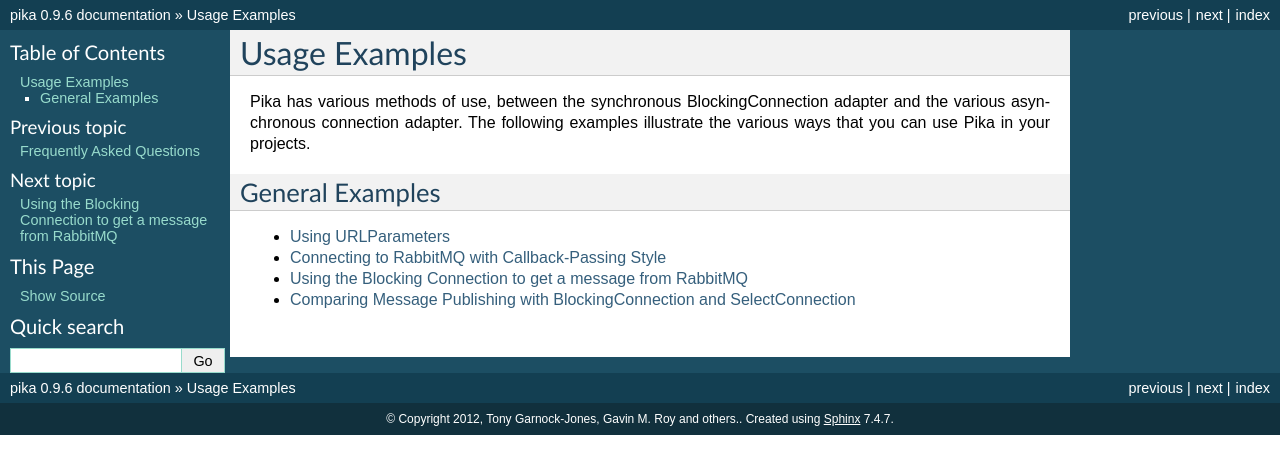
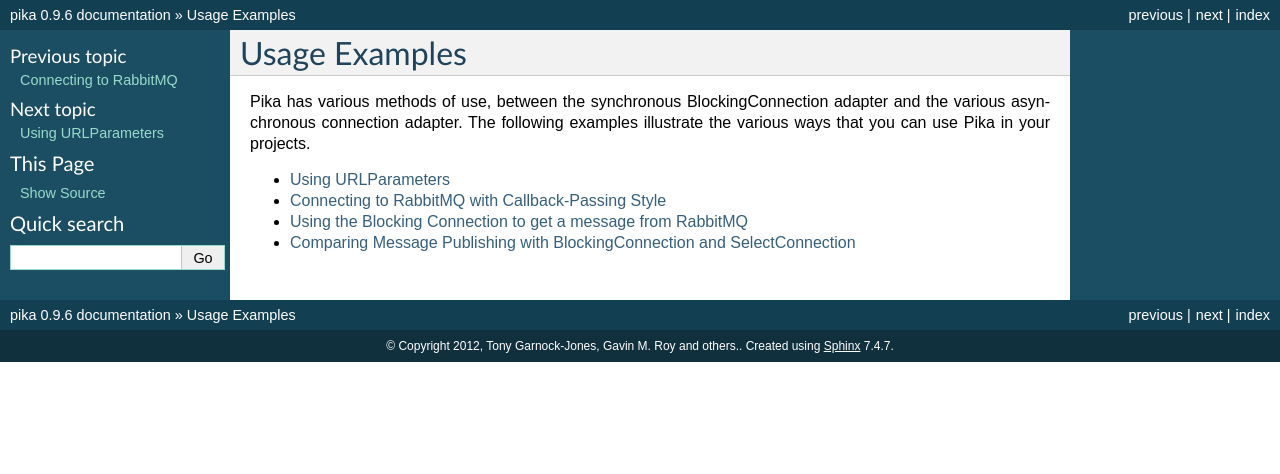
Before and after one commit to pika/pika, a Sphinx documentation site: the page built from docs/examples/index.rst, in a window 1280 px wide. Shown: the top 474 px of the page. Built offline with Sphinx 7.4.7, drawn with Linux system fonts in a browser that asks for light colours.

Commit message:
Continued updates of documentation

```diff
--- a/docs/connecting.rst
+++ b/docs/connecting.rst
@@ -172,7 +172,7 @@ Example::
 TCP Backpressure
 ----------------
 
-As of RabbitMQ 2.0, client side `Channel.Flow <http://www.rabbitmq.com/amqp-0-9-1-quickref.html#channel.flow>`_ has been removed [#f1]_. Instead, the RabbitMQ broker uses TCP Backpressure to slow your client if it is delivering messages too fast. If you pass in backpressure_detection into your connection parameters, Pika attempts to help you handle this situation by providing a mechanism by which you may be notified if Pika has noticed too many frames have yet to be delivered. By registering a callback function with the :py:meth:`add_backpressure_callback <adapters.select_connection.SelectConnection.add_backpressure_callback>` method of any connection adapter, your function will be called when Pika sees that a backlog of 10 times the average frame size you have been sending has been exceeded. You may tweak the notification multiplier value by calling the :py:meth:`set_backpressure_multiplier <adapters.select_connection.SelectConnection.set_backpressure_multiplier>` method passing any integer value.
+As of RabbitMQ 2.0, client side `Channel.Flow <http://www.rabbitmq.com/amqp-0-9-1-quickref.html#channel.flow>`_ has been removed [#f1]_. Instead, the RabbitMQ broker uses TCP Backpressure to slow your client if it is delivering messages too fast. If you pass in backpressure_detection into your connection parameters, Pika attempts to help you handle this situation by providing a mechanism by which you may be notified if Pika has noticed too many frames have yet to be delivered. By registering a callback function with the :py:meth:`add_backpressure_callback <pika.connection.Connection.add_backpressure_callback>` method of any connection adapter, your function will be called when Pika sees that a backlog of 10 times the average frame size you have been sending has been exceeded. You may tweak the notification multiplier value by calling the :py:meth:`set_backpressure_multiplier <pika.connection.Connection.set_backpressure_multiplier>` method passing any integer value.
 
 Example::
 
@@ -210,7 +210,7 @@ a delivery failure when using basic_publish.
 
 Basic.Get is a blocking call which will either return the Method Frame, Header Frame and Body of a message, or it will return a Basic.GetEmpty frame as the Method Frame.
 
-For more information on using the BlockingConnection, see :py:meth:`BlockingChannel <blocking_connection.BlockingChannel>`
+For more information on using the BlockingConnection, see :py:meth:`BlockingChannel <pika.adapters.blocking_connection.BlockingChannel>`
 
 Publishing Example::
 
--- a/docs/examples/blocking_basic_get.rst
+++ b/docs/examples/blocking_basic_get.rst
@@ -2,6 +2,7 @@ Using the Blocking Connection to get a message from RabbitMQ
 ============================================================
 
 .. _example_blocking_basic_get:
+
 The :py:meth:`BlockingChannel.basic_get` method will return a tuple with the members.
 
 If the server return a message, the first item in the tuple will be a :py:meth:`pika.spec.Basic.GetOk` object with the current message count, the redelivered flag, the routing key that was used to put the message in the queue, and the exchange the message was published to. The second item will be a :py:meth:`pika.spec.Basic.Properties` object and the third will be the message body.
--- a/docs/examples.rst
+++ b/docs/examples/index.rst
@@ -3,9 +3,11 @@ Usage Examples
 
 Pika has various methods of use, between the synchronous BlockingConnection adapter and the various asynchronous connection adapter. The following examples illustrate the various ways that you can use Pika in your projects.
 
-General Examples
-----------------
-- :doc:`examples/using_urlparameters`
-- :doc:`examples/connecting_async`
-- :doc:`examples/blocking_basic_get`
-- :doc:`examples/comparing_publishing_sync_async`
+.. toctree::
+   :glob:
+   :maxdepth: 1
+
+   using_urlparameters
+   connecting_async
+   blocking_basic_get
+   comparing_publishing_sync_async
```
Also changed, not shown: docs/faq.rst (+4 -4 lines), docs/index.rst (+1 -10 lines).
